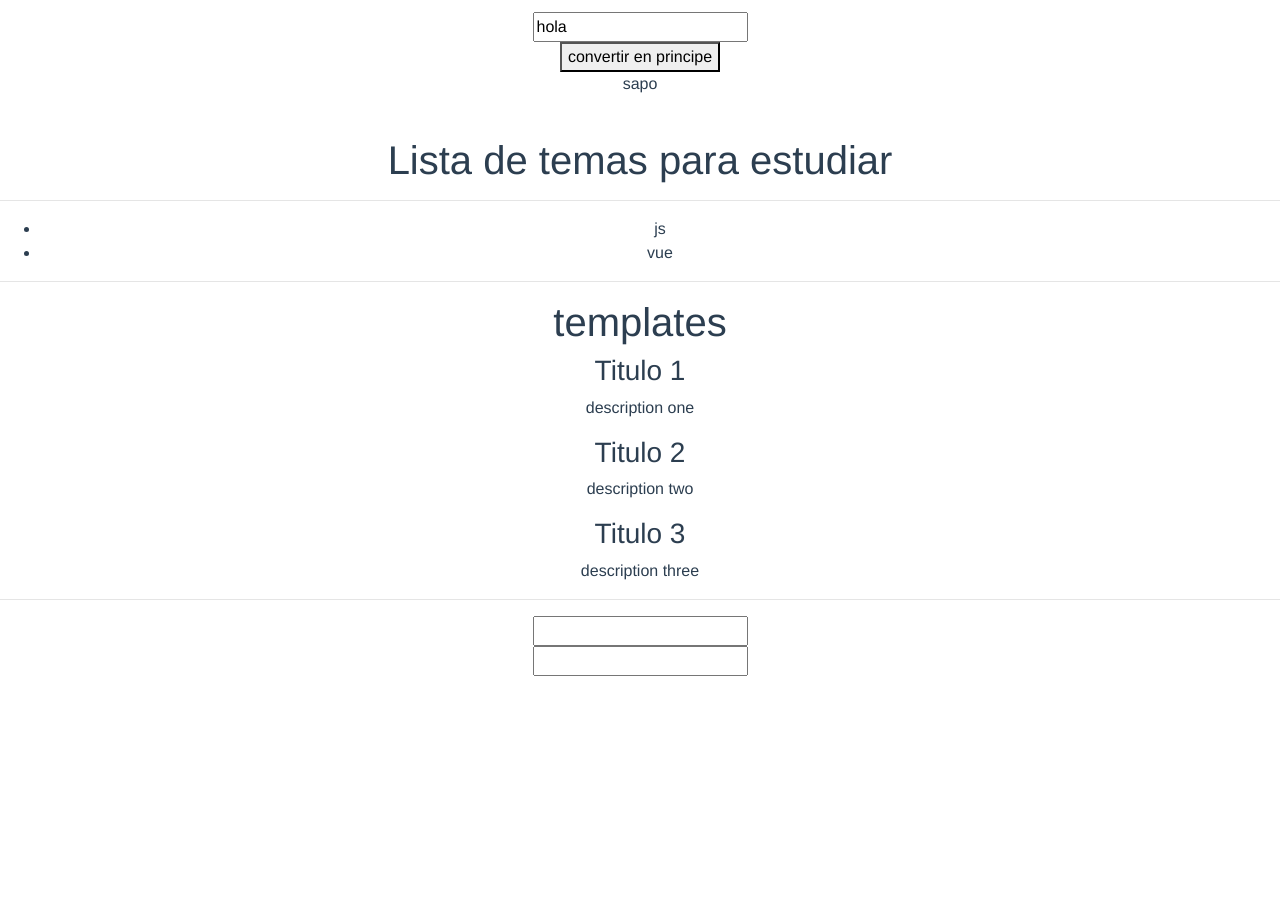
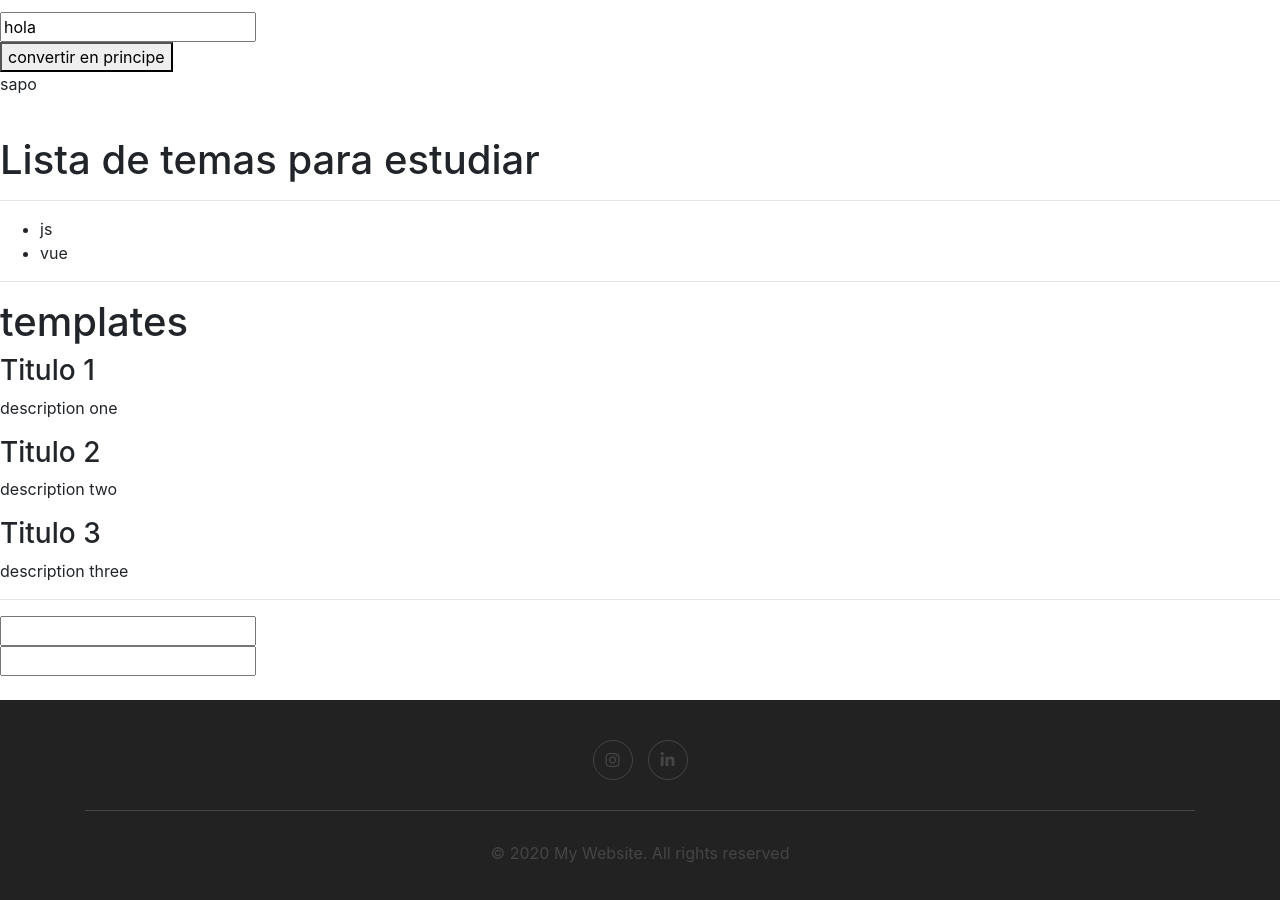
Before and after one commit to DulcePC/personal-website, a Vue app: page / in a window 1280 px wide. Shown: the part 360-1260 px from the top of the page. Before the commit the page ends 1060 px from the top, so only its background shows below. Built offline with nearby package versions, Linux system fonts and the light colour scheme.

Commit message:
Adding footer

```diff
--- a/src/App.vue
+++ b/src/App.vue
@@ -2,41 +2,23 @@
   <div id="app">
     <HeaderComponent />
     <router-view />
+    <FooterComponent />
   </div>
 </template>
 
 <script>
 // @ is an alias to /src
 import HeaderComponent from "@/components/Header.vue";
+import FooterComponent from "@/components/Footer.vue";
 
 export default {
   components: {
-    HeaderComponent
+    HeaderComponent,
+    FooterComponent
   }
 };
 </script>
 
 <style lang="scss">
 @import "./assets/scss/styles";
-
-#app {
-  font-family: Avenir, Helvetica, Arial, sans-serif;
-  -webkit-font-smoothing: antialiased;
-  -moz-osx-font-smoothing: grayscale;
-  text-align: center;
-  color: #2c3e50;
-}
-
-#nav {
-  padding: 30px;
-}
-
-#nav a {
-  font-weight: bold;
-  color: #2c3e50;
-}
-
-#nav a.router-link-exact-active {
-  color: #42b983;
-}
 </style>
--- /dev/null
+++ b/src/components/Footer.vue
@@ -0,0 +1,81 @@
+<template>
+  <footer>
+    <div class="container">
+      <ul class="social-media">
+        <li>
+          <a href="https://www.instagram.com/dulcep.c/" target="blank"
+            ><i class="fab fa-instagram"></i
+          ></a>
+        </li>
+        <li>
+          <a href="#!"><i class="fab fa-linkedin-in"></i></a>
+        </li>
+      </ul>
+      <hr />
+      <p>© 2020 My Website. All rights reserved</p>
+    </div>
+  </footer>
+</template>
+
+<script>
+export default {
+  name: "FooterComponent"
+};
+</script>
+
+<style lang="scss" scoped>
+@import "../assets/scss/styles";
+
+footer {
+  background: #222222;
+  padding: 40px 0px;
+
+  hr {
+    border-color: #454545;
+  }
+
+  p {
+    color: #454545;
+    text-align: center;
+    margin-top: 30px;
+    margin-bottom: 0px;
+  }
+
+  .social-media {
+    padding: 0px;
+    margin: 0px;
+    margin-bottom: 30px;
+    display: flex;
+    align-items: center;
+    justify-content: center;
+
+    li {
+      @include size(40px);
+      border-radius: 50%;
+      border: 1px solid #454545;
+      display: flex;
+      align-items: center;
+      justify-content: center;
+      margin-right: 15px;
+      transition: 0.3s;
+
+      &:last-child {
+        margin-right: 0px;
+      }
+
+      a {
+        color: #454545;
+        font-size: 16px;
+      }
+
+      &:hover {
+        border-color: rgb(255, 166, 0);
+
+        a {
+          color: rgb(255, 166, 0);
+        }
+      }
+    }
+  }
+}
+</style>
```
